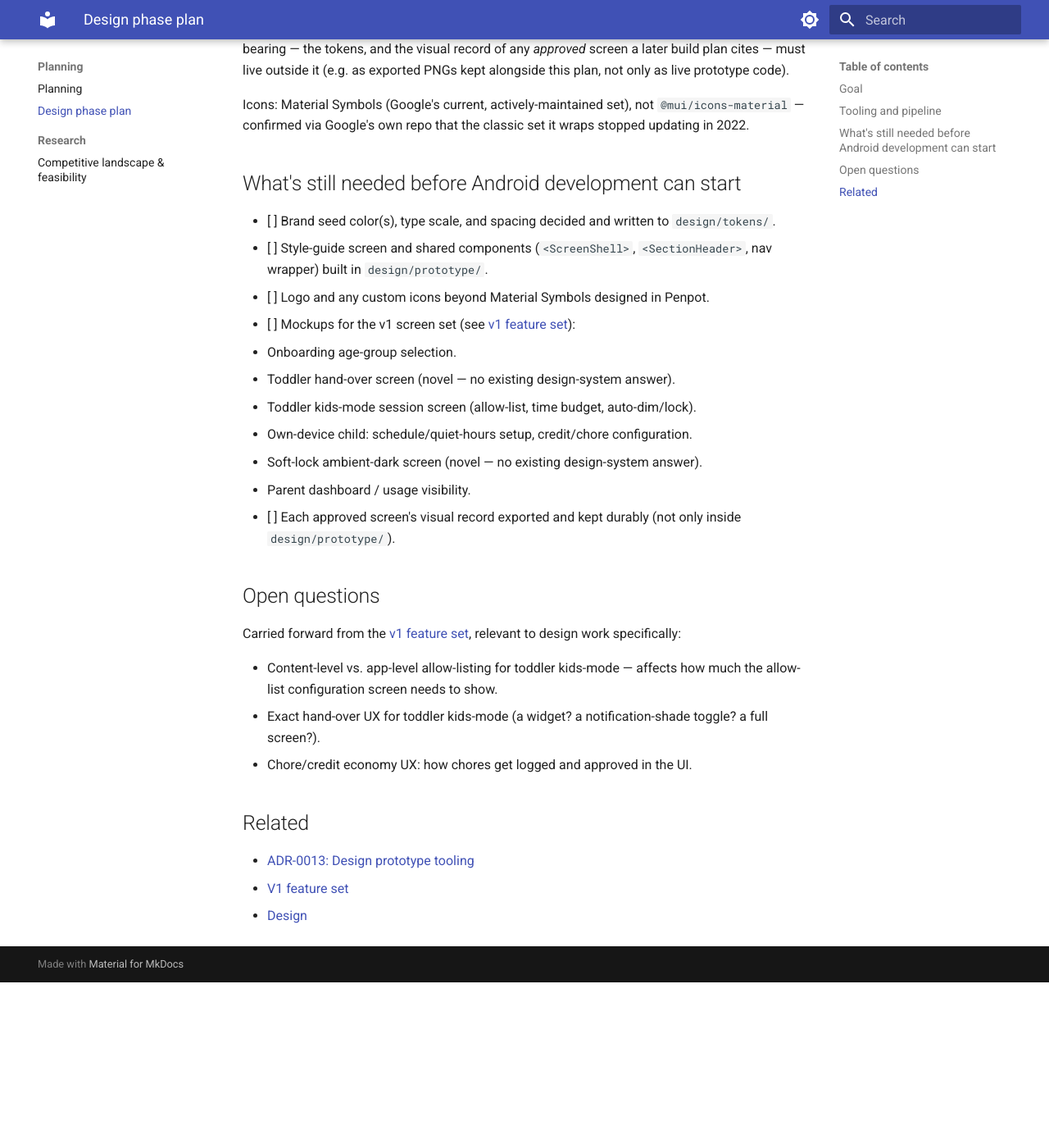
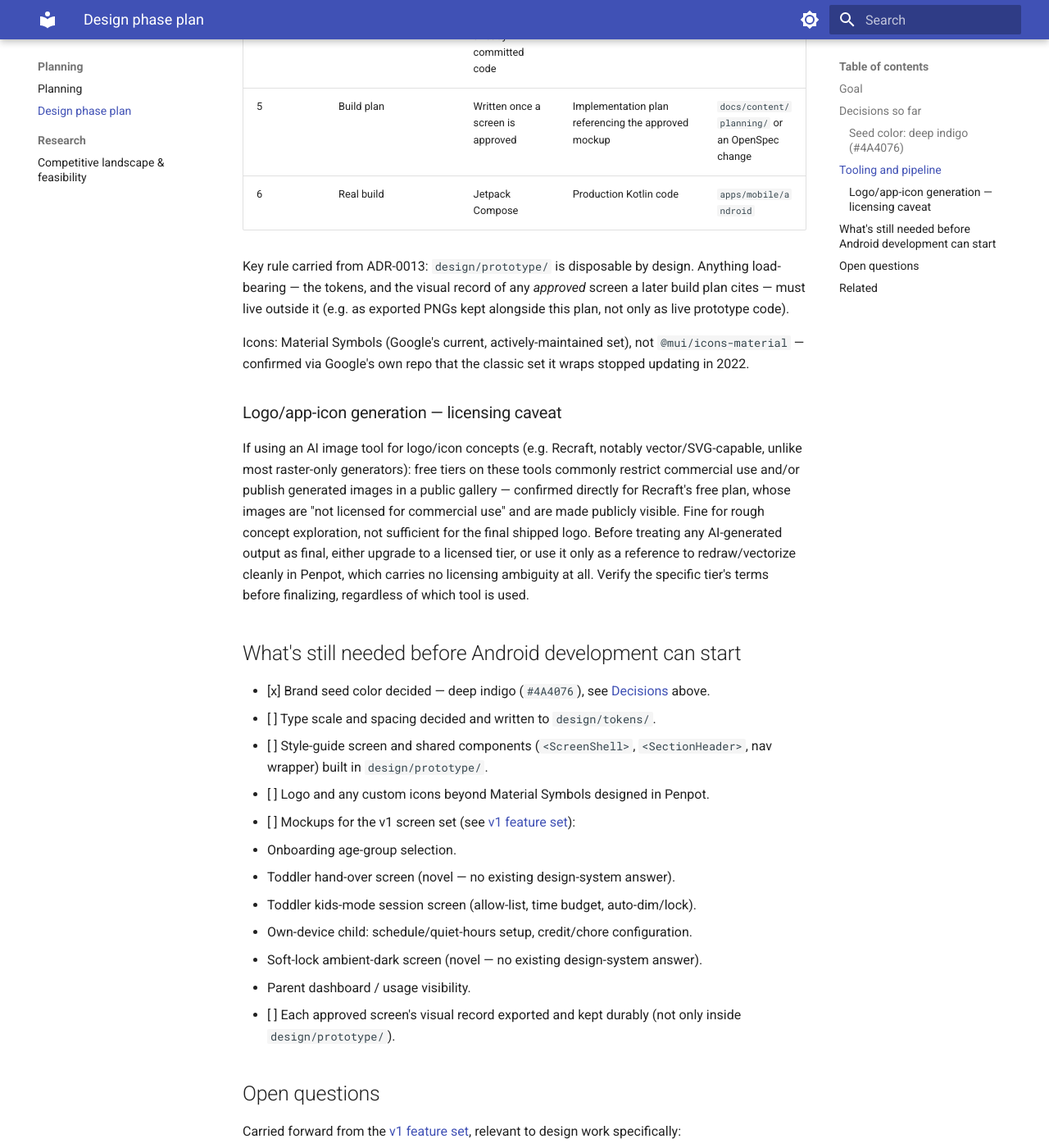
Before and after one commit to AngeshBhardwaj/chetna, an MkDocs documentation site: the page built from docs/content/planning/design-phase-plan.md, in a window 1280 px wide and 1400 px high, scrolled down 1582 px. Shown: the whole window at 82% size. Built offline with MkDocs 1.6.1 and Material for MkDocs 9.7.7, drawn with Linux system fonts in a browser that asks for light colours; before the commit the page ends 2780 px from its top, so only the background shows below that; some of the changed text lies outside the part shown.

Commit message:
Record seed color decision and AI logo licensing caveat
Deep indigo (#4A4076) picked as brand seed; note free-tier AI image
tools often restrict commercial use, confirmed for Recraft.

```diff
--- a/docs/content/planning/design-phase-plan.md
+++ b/docs/content/planning/design-phase-plan.md
@@ -5,6 +5,12 @@
 ## Goal
 
 Get brand identity, theme, iconography, and mockups for the v1 screen set in place *before* Android development starts, so the real Compose implementation isn't guessing at visual/UX decisions mid-build.
+
+## Decisions so far
+
+### Seed color: deep indigo (`#4A4076`)
+
+Chosen over a muted teal (rejected — overlaps with the generic "calm/meditation app" look) and a dusty marigold (rejected — has to stay muted to avoid reading as an alert, trading away most of its warmth advantage to do so). Indigo reads as calm authority — a "thoughtful guardian" rather than an enforcer — without the corporate-blue genericness common in this app category, and sits into the soft-lock screen's ambient glow without announcing itself. This single value feeds into Material Theme Builder to generate the full Material 3 light+dark token set for `design/tokens/`.
 
 ## Tooling and pipeline
 
@@ -26,9 +32,14 @@
 
 Icons: Material Symbols (Google's current, actively-maintained set), not `@mui/icons-material` — confirmed via Google's own repo that the classic set it wraps stopped updating in 2022.
 
+### Logo/app-icon generation — licensing caveat
+
+If using an AI image tool for logo/icon concepts (e.g. Recraft, notably vector/SVG-capable, unlike most raster-only generators): free tiers on these tools commonly restrict commercial use and/or publish generated images in a public gallery — confirmed directly for Recraft's free plan, whose images are "not licensed for commercial use" and are made publicly visible. Fine for rough concept exploration, not sufficient for the final shipped logo. Before treating any AI-generated output as final, either upgrade to a licensed tier, or use it only as a reference to redraw/vectorize cleanly in Penpot, which carries no licensing ambiguity at all. Verify the specific tier's terms before finalizing, regardless of which tool is used.
+
 ## What's still needed before Android development can start
 
-- [ ] Brand seed color(s), type scale, and spacing decided and written to `design/tokens/`.
+- [x] Brand seed color decided — deep indigo (`#4A4076`), see [Decisions](#decisions-so-far) above.
+- [ ] Type scale and spacing decided and written to `design/tokens/`.
 - [ ] Style-guide screen and shared components (`<ScreenShell>`, `<SectionHeader>`, nav wrapper) built in `design/prototype/`.
 - [ ] Logo and any custom icons beyond Material Symbols designed in Penpot.
 - [ ] Mockups for the v1 screen set (see [v1 feature set](../brainstorm/v1-feature-set.md)):
```
